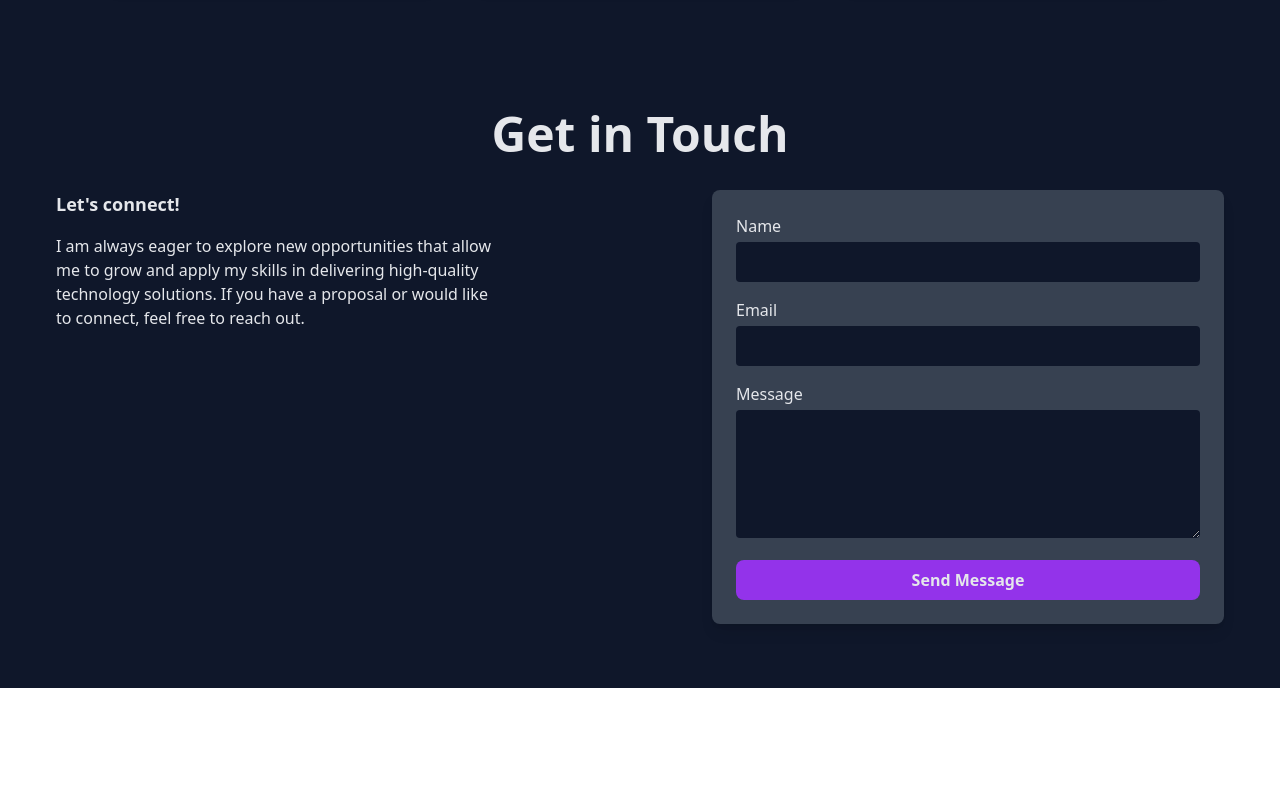
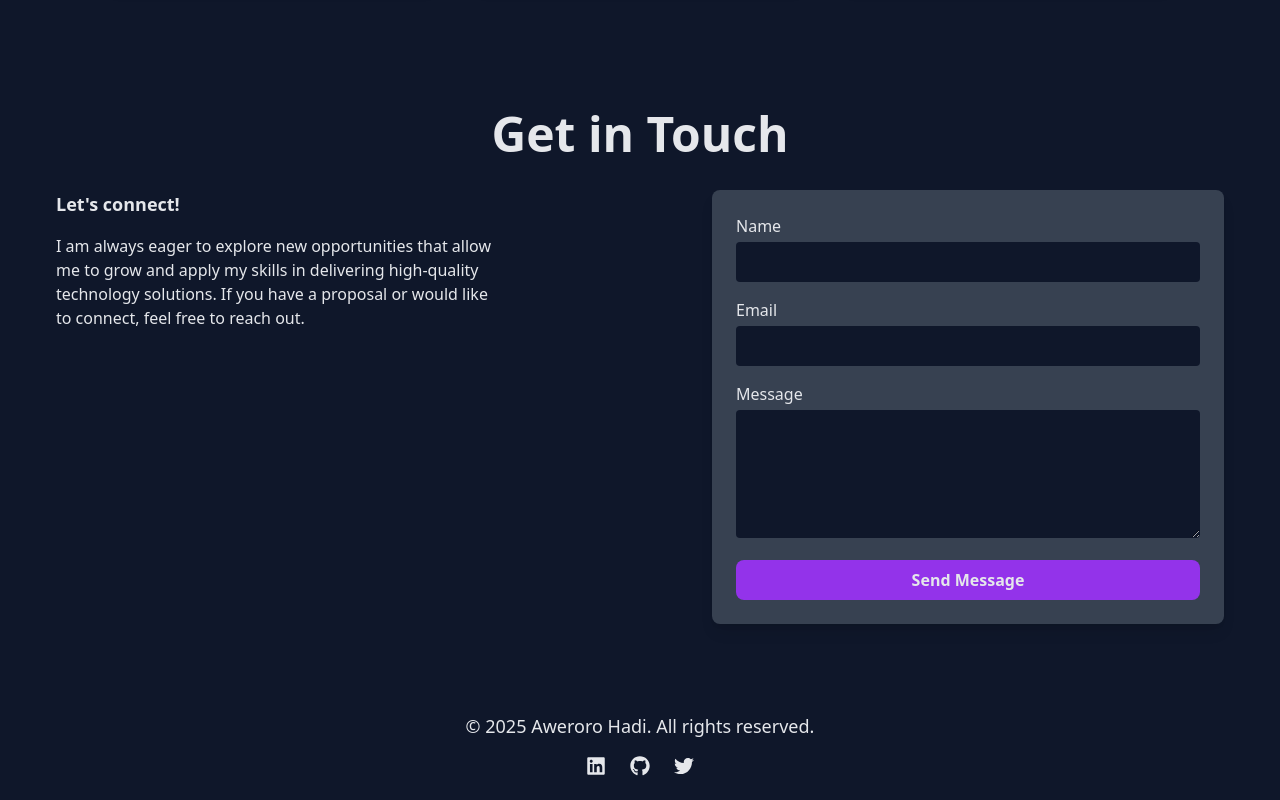
Before and after one commit to DevHardee/aweroro-hadi, a React (Vite) app: page / in a window 1280 px wide. Shown: the part 2166-2966 px from the top of the page. Before the commit the page ends 2854 px from the top, so only its background shows below. Built offline with nearby package versions, Linux system fonts and the light colour scheme.

Commit message:
feat(footer): included the footer

```diff
--- a/src/App.tsx
+++ b/src/App.tsx
@@ -15,7 +15,7 @@ function App() {
         <About/>
         <Projects/>
         <Contact/>
-        {/* <Footer/>    */}
+        <Footer/>
       </MaxWidthWrapper>
    </div>
   )
--- a/src/sections/Footer.tsx
+++ b/src/sections/Footer.tsx
@@ -1,28 +1,25 @@
-import React from 'react';
-import { FaGithub, FaLinkedin, FaTwitter, FaEnvelope } from "react-icons/fa";
+import React from "react";
+import { FaLinkedin, FaGithub, FaTwitter } from "react-icons/fa";
 
 const Footer = () => {
   return (
-    <footer className='bg-[#424242] py-4 mt-16'>
-        <div className='container mx-auto px-4 text-center '>
+    <footer className="bg-primary text-text text-sm md:text-lg py-6 text-center">
        <p>&copy; {new Date().getFullYear()} Aweroro Hadi. All rights reserved.</p>
-            <div className="flex gap-4 text-2xl">
-            <a href="https://github.com/yourgithub" target="_blank" className="text-text hover:text-accent">
+
+      {/* Social Links */}
+      <div className="flex justify-center gap-6 mt-4 text-xl">
+        <a href="https://www.linkedin.com/in/hadi-aweroro-77887a215/" target="_blank" rel="noopener noreferrer" className="hover:text-accent">
+          <FaLinkedin />
+        </a>
+        <a href="https://github.com/Aweroro" target="_blank" rel="noopener noreferrer" className="hover:text-accent">
           <FaGithub />
         </a>
-            <a href="https://linkedin.com/in/yourlinkedin" target="_blank" className="text-text hover:text-accent">
-              <FaLinkedin />
-            </a>
-            <a href="https://twitter.com/yourtwitter" target="_blank" className="text-text hover:text-accent">
+        <a href="https://x.com/AweroroH?t=Yg30WQIBQtFiVqcSqnTJqw&s=09" target="_blank" rel="noopener noreferrer" className="hover:text-accent">
           <FaTwitter />
         </a>
-            <a href="mailto:youremail@example.com" className="text-text hover:text-accent">
-              <FaEnvelope />
-            </a>
-          </div>
       </div>
     </footer>
-  )
-}
+  );
+};
 
 export default Footer;
```
Lines whose indentation alone changed are shown as unchanged.
